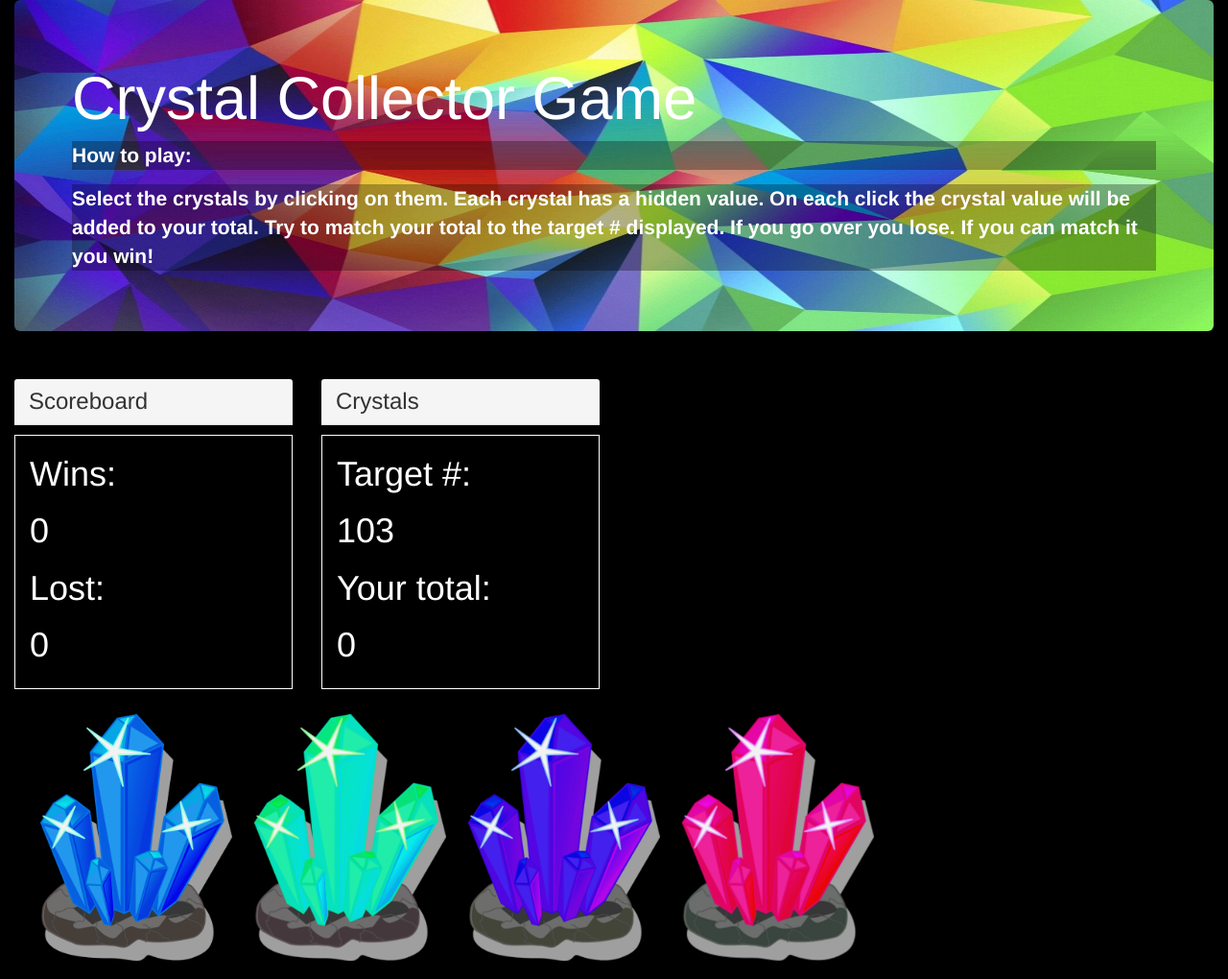
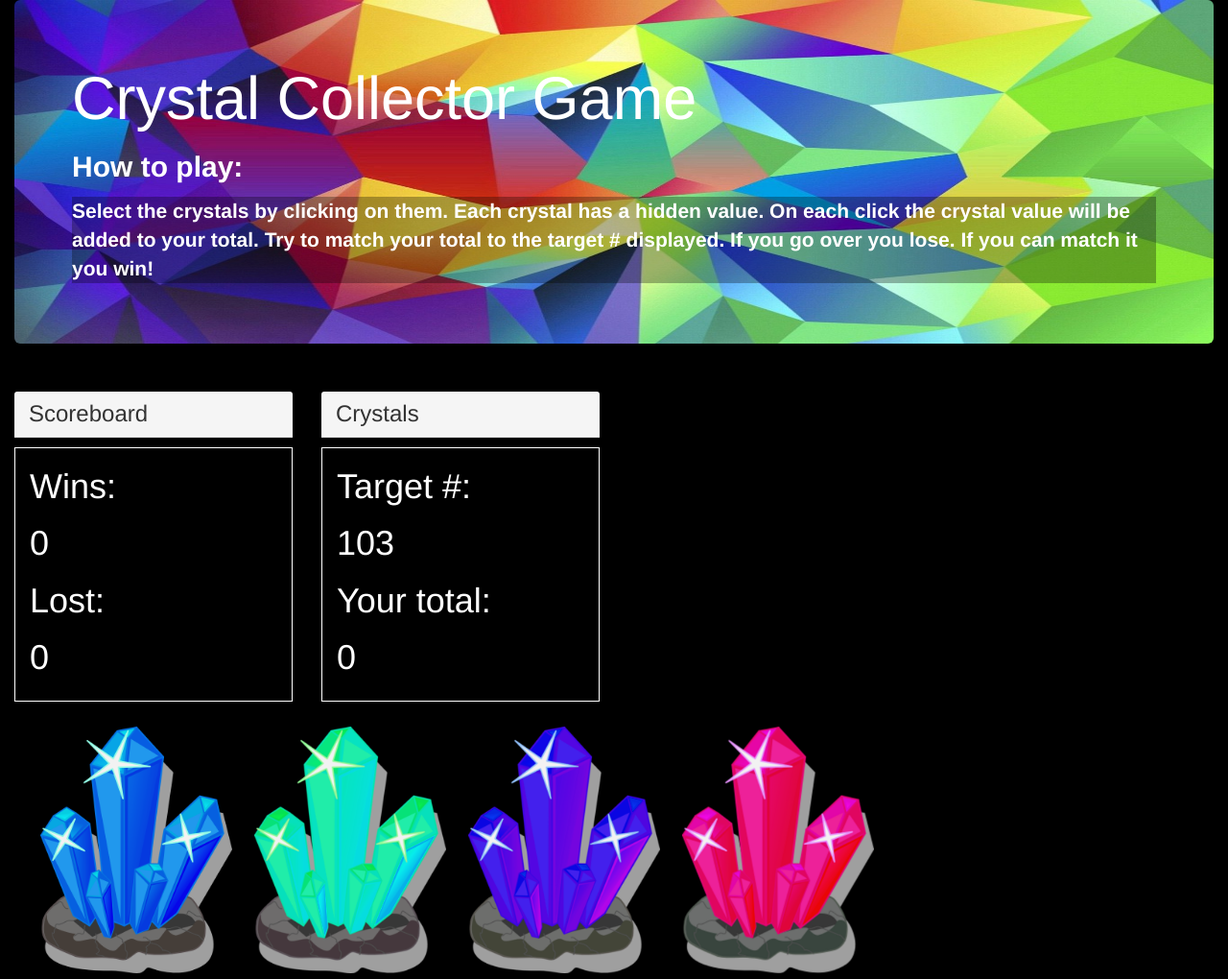
Before and after one commit to ethanzander/CrystalCollector, a plain HTML site: page index.html in a window 1280 px wide. Shown: the whole page at 96% size. Drawn offline with nearby package versions, Linux system fonts and the light colour scheme.

Commit message:
Add files via upload

```diff
--- a/index.html
+++ b/index.html
@@ -14,8 +14,8 @@
 	<div class="main container-fluid">
 		<div class="jumbotron" style="background-image: url(assets/images/crystalJumboBackground.jpg); background-size: 100% 100%;">
   			<h1>Crystal Collector Game</h1>
-  			<p><strong>How to play:</strong></p>
-			<p><strong>Select the crystals by clicking on them. Each crystal has a hidden value. On each click the crystal value will be added to your total. Try to match your total to the target # displayed. If you go over you lose. If you can match it you win!</strong</p>
+  			<p><h2><strong>How to play:</strong></h2></p>
+			<p><strong>Select the crystals by clicking on them. Each crystal has a hidden value. On each click the crystal value will be added to your total. Try to match your total to the target # displayed. If you go over you lose. If you can match it you win!</strong></p>
 		</div>
 		<div class="row">
 			<div class="panel panel-default col-xs-6 col-md-6 col-lg-3">
```
